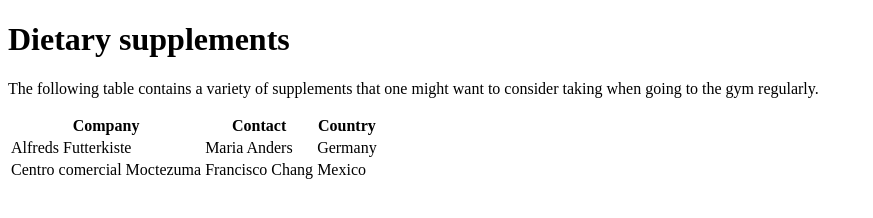
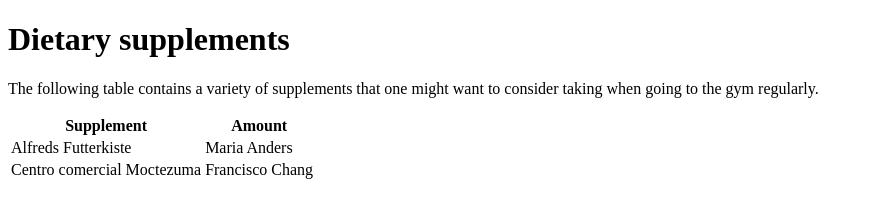
Before and after one commit to 0raiko0/0raiko0.github.io, a plain HTML site: page index.html in a window 1280 px wide. Shown: the whole page, without its empty margins (0-873 px from the left). Drawn offline with Linux system fonts and the light colour scheme.

Commit message:
Update index.html

```diff
--- a/index.html
+++ b/index.html
@@ -7,19 +7,16 @@
 
 <table>
   <tr>
-    <th>Company</th>
-    <th>Contact</th>
-    <th>Country</th>
+    <th>Supplement</th>
+    <th>Amount</th>
   </tr>
   <tr>
     <td>Alfreds Futterkiste</td>
     <td>Maria Anders</td>
-    <td>Germany</td>
   </tr>
   <tr>
     <td>Centro comercial Moctezuma</td>
     <td>Francisco Chang</td>
-    <td>Mexico</td>
   </tr>
 </table>
 
```
